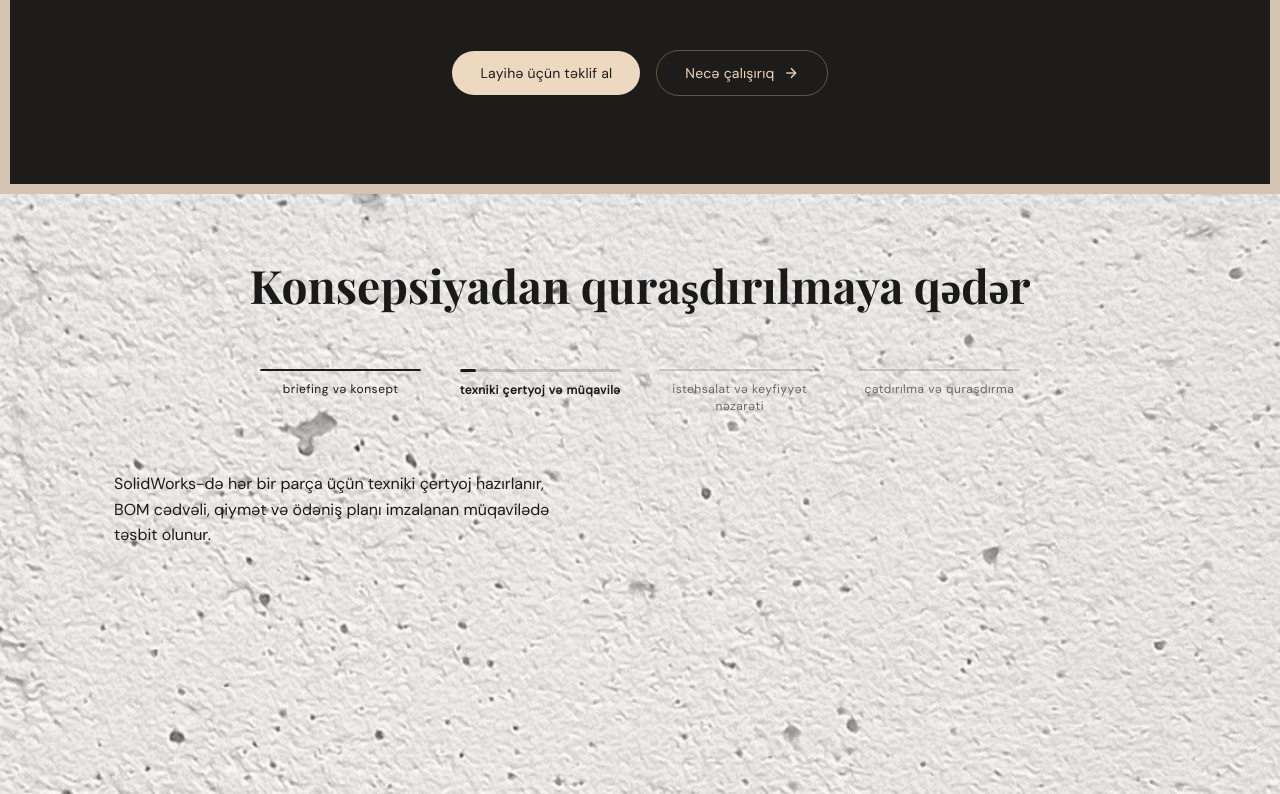
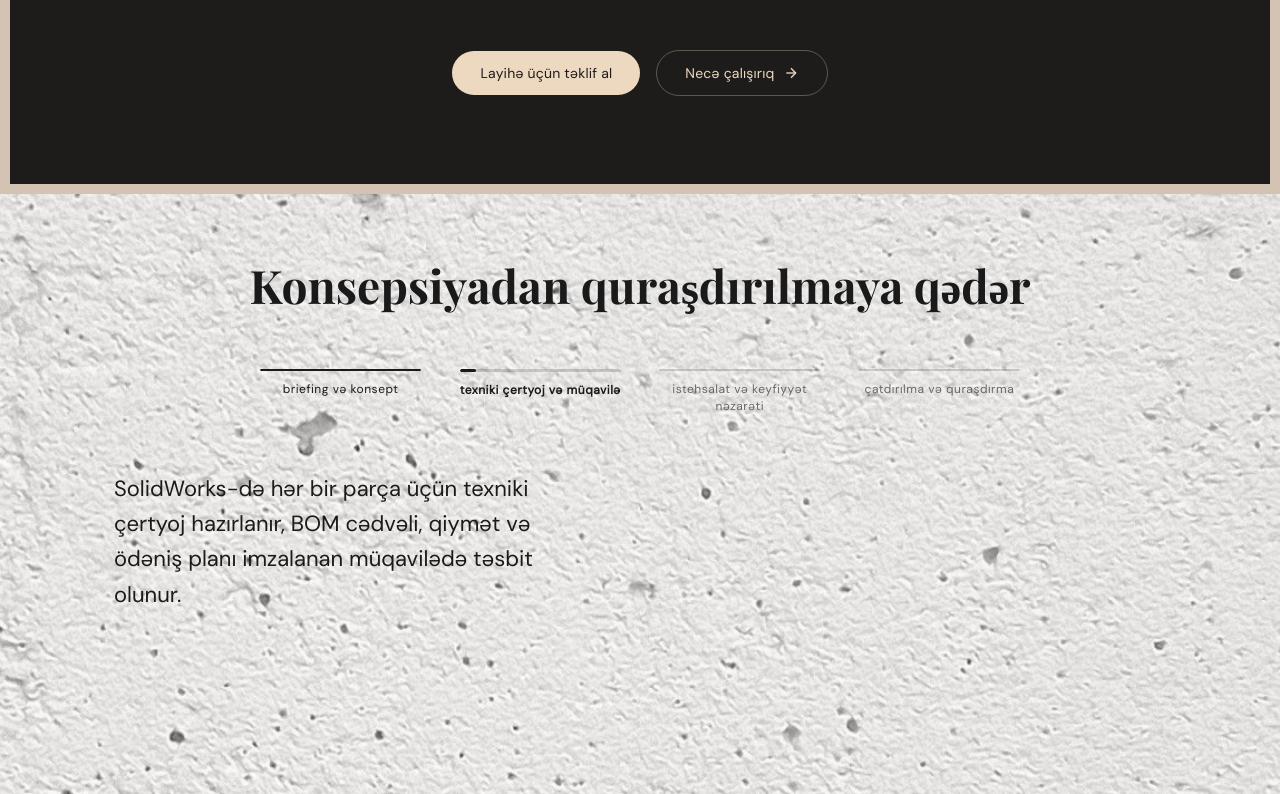
Before and after one commit to AliMukhtarli/FARAH, a React (Vite) app: page / in a window 1280 px wide. Shown: the part 4313-5107 px from the top of the page. Built offline with nearby package versions, Linux system fonts and the light colour scheme.

Commit message:
Everyting have done yet on proces section

```diff
--- a/src/main.css
+++ b/src/main.css
@@ -1196,7 +1196,7 @@ body {
   top: 0;
   left: 0;
   right: 0;
-  font-size: 16px;
+  font-size: 22px;
   line-height: 1.6;
   color: var(--charcoal);
   font-weight: 400;
```
